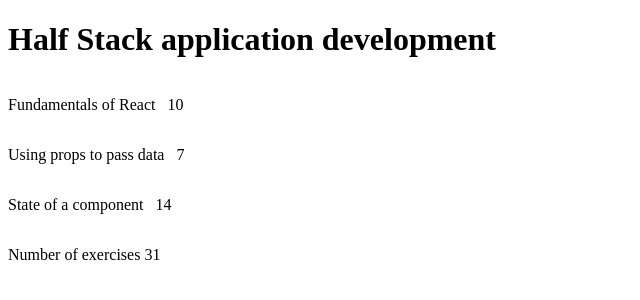
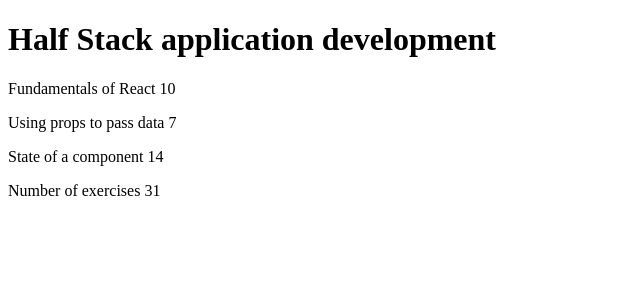
Before and after one commit to ritawychan/fullstack, a React (Vite) app in the folder part1/courseinfo/: page / in a window 1280 px wide. Shown: the top 300 px of the page, without its empty margins (0-640 px from the left). Built offline with nearby package versions, Linux system fonts and the light colour scheme.

Commit message:
finished 1.1

```diff
--- a/part1/courseinfo/src/App.jsx
+++ b/part1/courseinfo/src/App.jsx
@@ -1,19 +1,18 @@
 const App = () => {
-  const course = 'Half Stack application development'
+  const header = 'Half Stack application development'
   const part1 = 'Fundamentals of React'
   const exercises1 = 10
   const part2 = 'Using props to pass data'
   const exercises2 = 7
   const part3 = 'State of a component'
   const exercises3 = 14
+  const total = exercises1 + exercises2 + exercises3
 
   return (
     <>
-      <Header header = {course}/>
-      <div style={{ display: 'flex',  alignItems: 'center', gap: '12px'}}><Content content = {part1}/>{exercises1}</div>
-      <div style={{ display: 'flex',  alignItems: 'center', gap: '12px'}}><Content content = {part2}/>{exercises2}</div>
-      <div style={{ display: 'flex',  alignItems: 'center', gap: '12px'}}><Content content = {part3}/>{exercises3}</div>
-      <p>Number of exercises {exercises1 + exercises2 + exercises3}</p>
+      <div><Header header = {header}/></div>
+      <div><Content part1 = {part1} part1total ={exercises1} part2 ={part2} part2total = {exercises2} part3 = {part3} part3total = {exercises3}/></div>
+      <div><Total total = {total}/></div>
     </>
   )
 }
@@ -30,14 +29,18 @@
 const Content = (props) => {
   console.log(props)
   return (
-    <p>{props.content}</p>
+    <>
+      <p>{props.part1} {props.part1total}</p>
+      <p>{props.part2} {props.part2total}</p>
+      <p>{props.part3} {props.part3total}</p>
+    </>
   )
 }
 
 const Total = (props) => {
   console.log(props)
   return (
-    <p>{props.total}</p>
+    <p>Number of exercises {props.total}</p>
   )
 }
 
```
